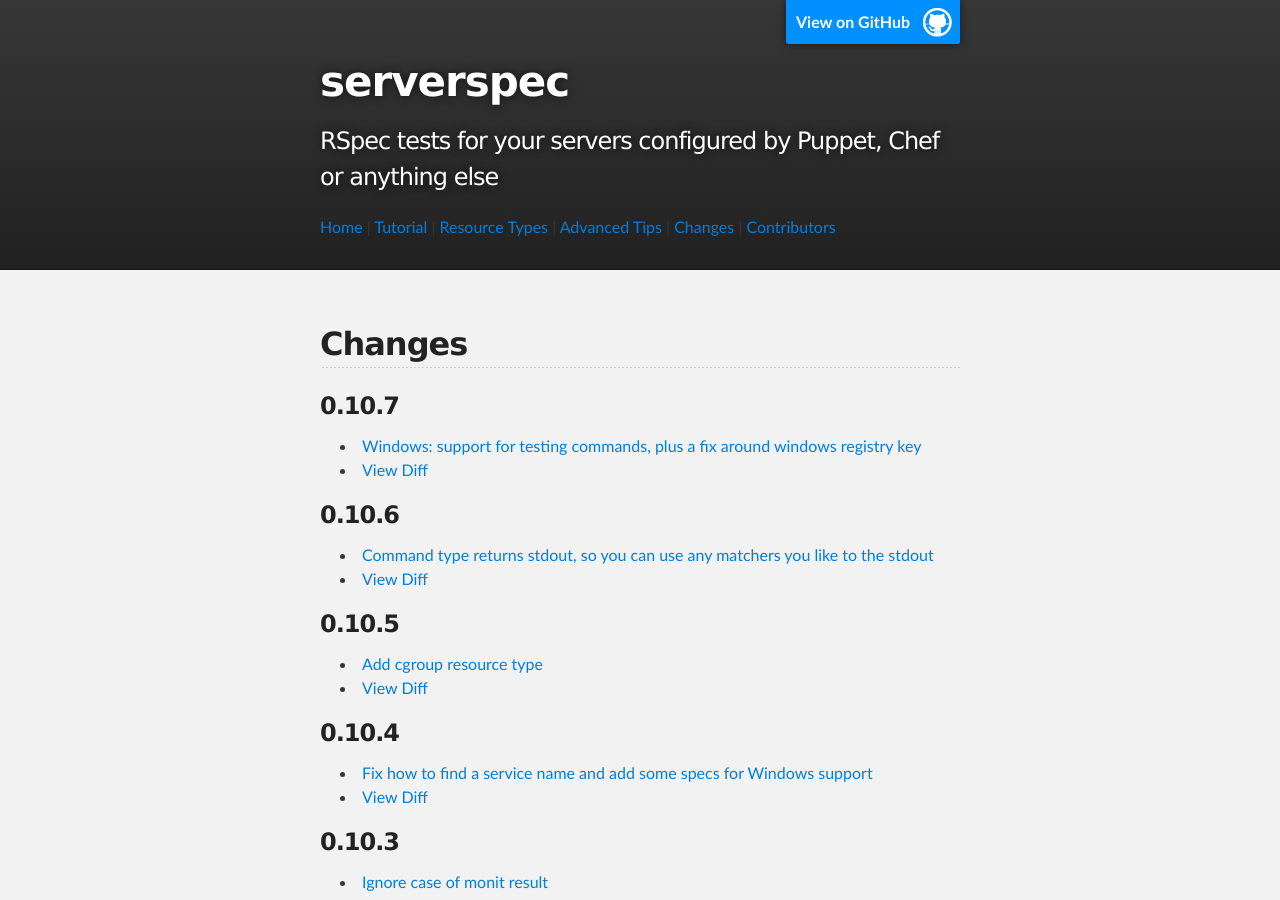
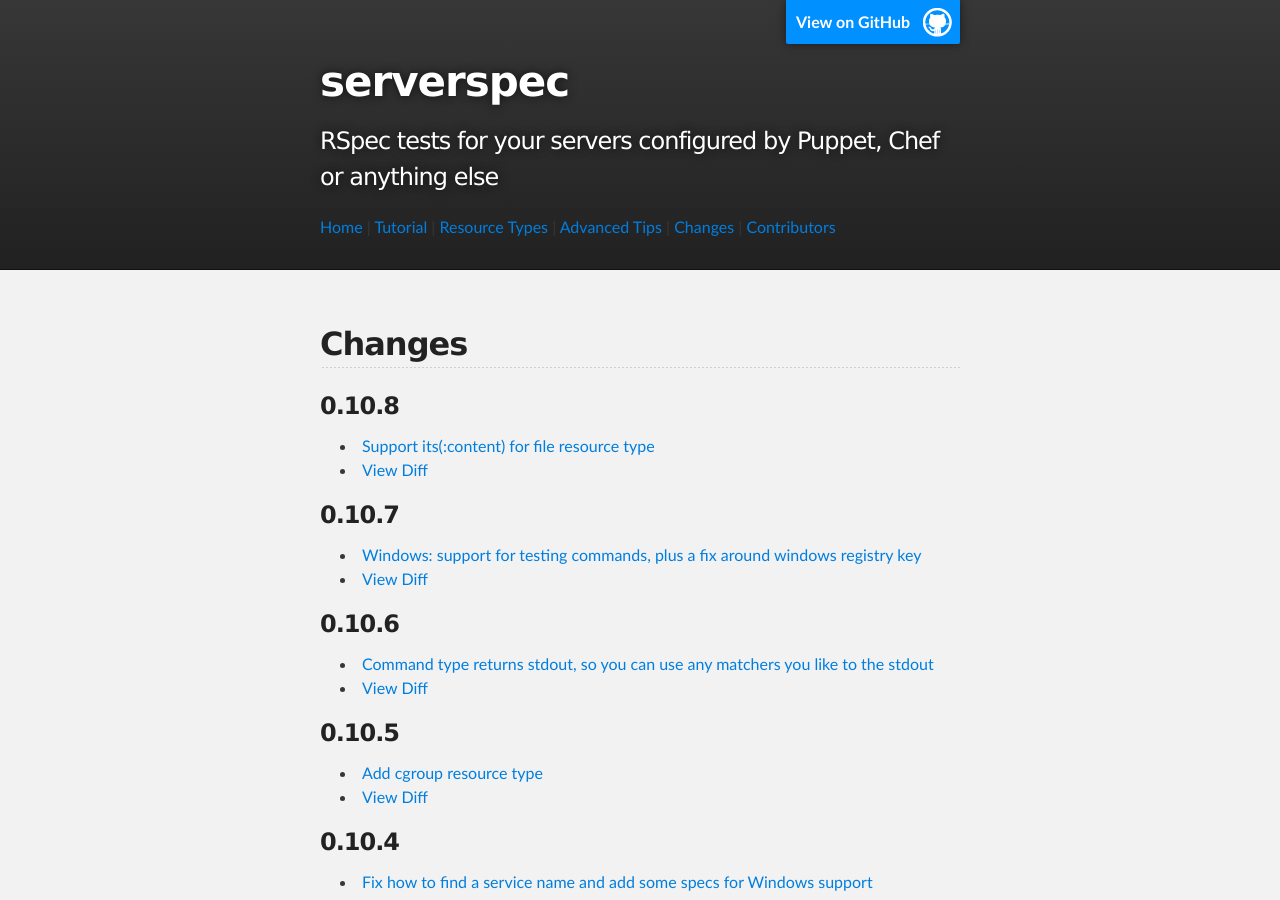
Before and after one commit to serverspec/serverspec.github.io, a Jekyll site: the page built from changes.md, in a window 1280 px wide and 900 px high. Built offline with Jekyll 4.4.1, drawn with Linux system fonts in a browser that asks for light colours; Markdown is read by kramdown in place of the engine named in the settings.

Commit message:
Add changes of v0.10.8

```diff
--- a/changes.md
+++ b/changes.md
@@ -4,6 +4,11 @@ title: Changes
 ---
 
 ## Changes
+
+### 0.10.8
+
+ * [Support its(:content) for file resource type](https://github.com/serverspec/serverspec/pull/281)
+ * [View Diff](https://github.com/serverspec/serverspec/compare/v0.10.7...v0.10.8)
 
 ### 0.10.7
 
```
